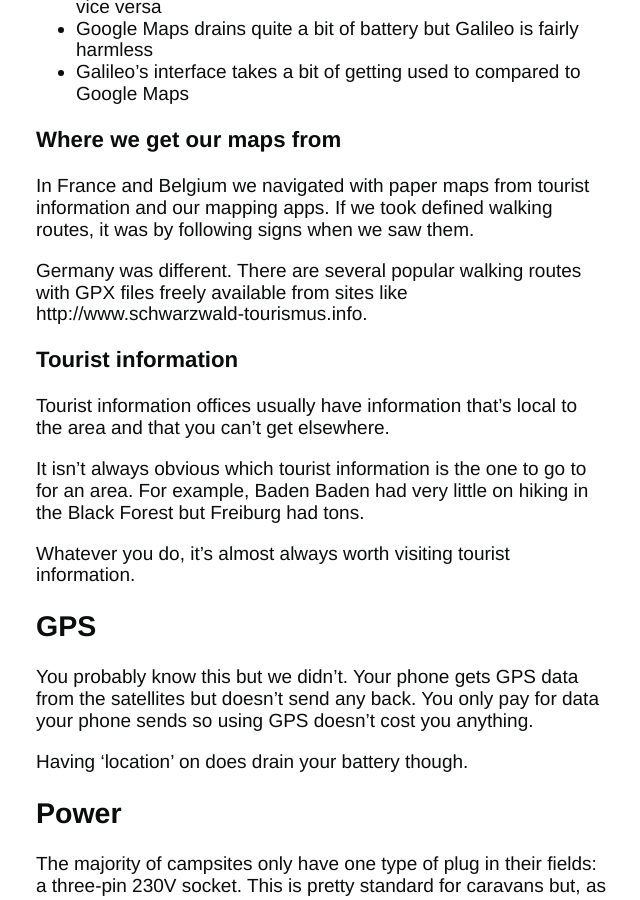
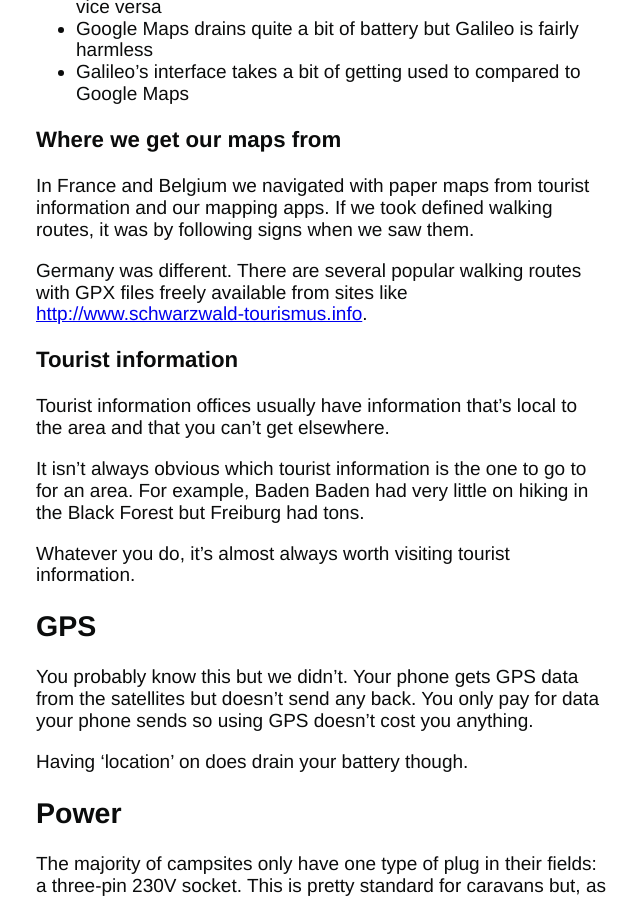
Before and after one commit to tombye/trexit, a Jekyll site: the page built from _posts/2017-08-23-tech-tools.markdown, in a window 1280 px wide and 900 px high, scrolled down 4247 px. Shown: the whole window, without its empty margins (124-764 px from the left). Built offline with Jekyll 4.4.1, drawn with Linux system fonts in a browser that asks for light colours; some of the changed lines change nothing that is shown.

Commit message:
Fix hyperlink

```diff
--- a/_posts/2017-08-23-tech-tools.markdown
+++ b/_posts/2017-08-23-tech-tools.markdown
@@ -50,7 +50,7 @@ There are loads of caveats to all this:
 
 In France and Belgium we navigated with paper maps from tourist information and our mapping apps. If we took defined walking routes, it was by following signs when we saw them.
 
-Germany was different. There are several popular walking routes with GPX files freely available from sites like http://www.schwarzwald-tourismus.info.
+Germany was different. There are several popular walking routes with GPX files freely available from sites like [http://www.schwarzwald-tourismus.info](http://www.schwarzwald-tourismus.info).
 
 ### Tourist information
 
```
